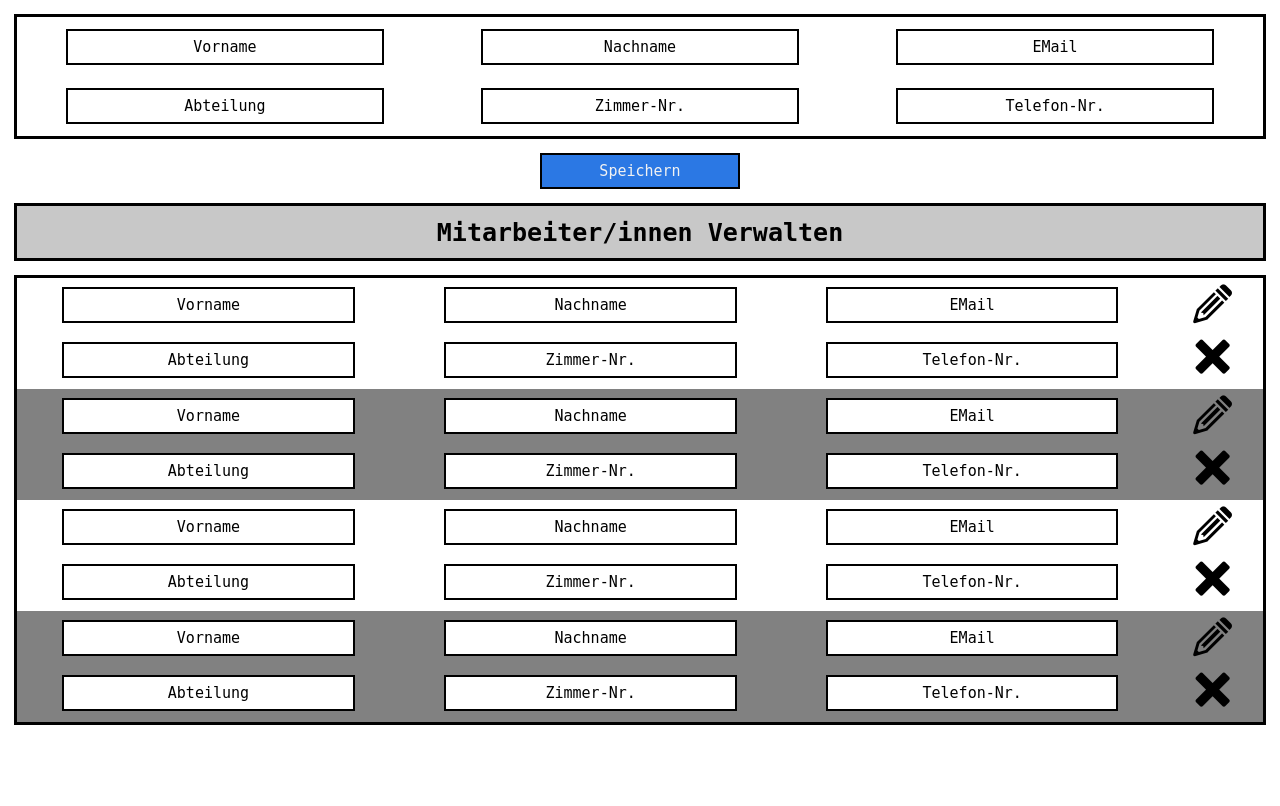
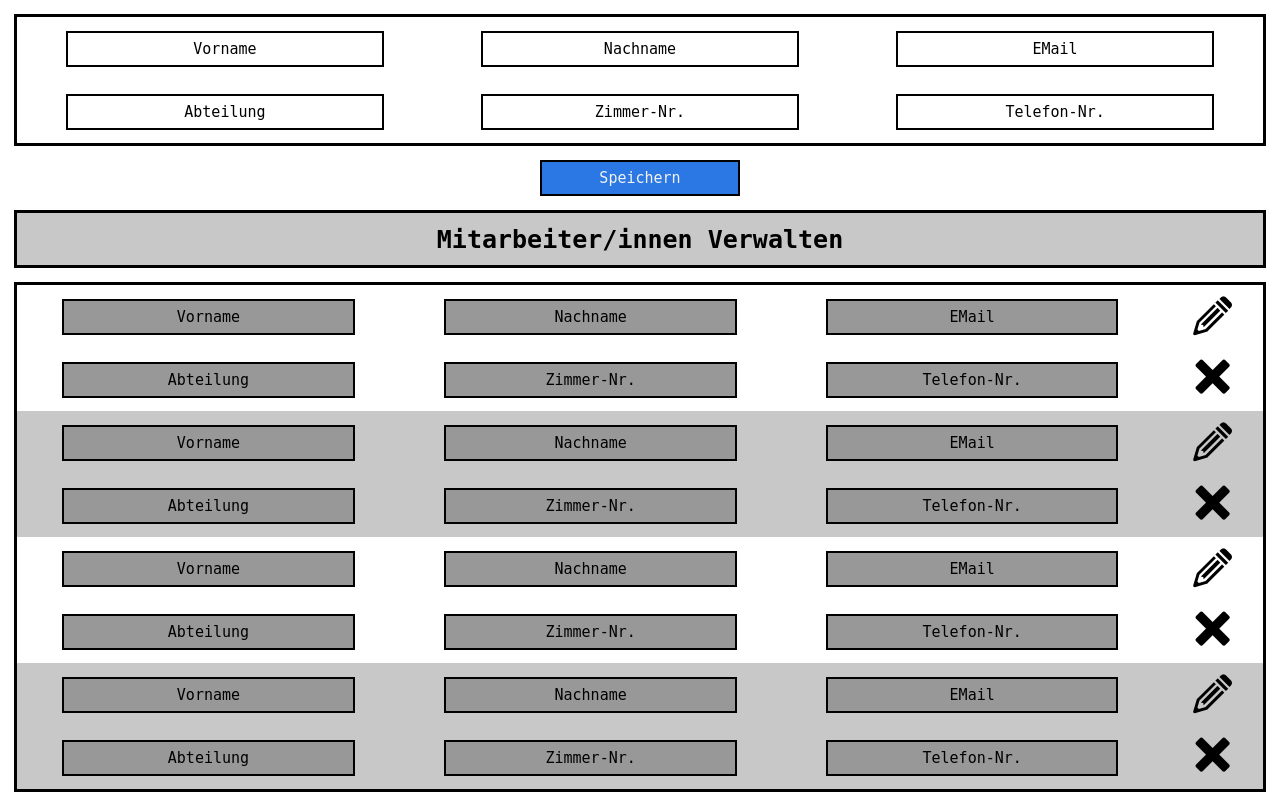
Before and after one commit to manuelll5/visitor4u, a PHP site: page /employee.php in a window 1280 px wide. Shown: the part 142-948 px from the top of the page. Run offline with PHP 8.4, Linux system fonts and the light colour scheme; lists and menus that the app fills with data are empty.

Commit message:
SIcherung

```diff
--- a/css/style.css
+++ b/css/style.css
@@ -10,27 +10,40 @@ body, html{
 	overflow-x: auto;
 }
 /*########################## Allgemein #################################*/
+:root{
+	--colorBlue:			#2b78e4;
+	--colorBlueText:	#f2f2f2;
+	--colorDarkGray:	#989898;
+	--colorLightGray:	#c8c8c8;
+	--m4u_color:			#860008;
+	--m4u_colorText:	#ffffff;
+	--black:		#000000;
+}
 .colorBlue {
-	background-color: #2b78e4;
-	color: #f2f2f2;
+	background-color: var(--colorBlue);
+	color: var(--colorBlueText);
 }
 
 .colorLightGray{
-	background-color: #c8c8c8;
+	background-color: var(--colorLightGray);
 }
 
 .colorDarkGray{
-	background-color: #656565;
+	background-color: var(--colorDarkGray);
 }
 
 .m4u_color {
-	background-color: #860008;
-	color: #ffffff;
+	background-color: var(--m4u_color);
+	color: var(--m4u_colorText);
+}
+
+.nth:nth-child(4n+3), .nth:nth-child(4n+4){
+    background-color: var(--colorLightGray);
 }
 
 .border{
   border-style: solid;
-  border-color: #000000;
+  border-color: var(--black);
 	border-collapse: collapse;
 }
 /*########################## Help #################################*/
@@ -98,7 +111,7 @@ body, html{
 	outline: none;
 	cursor: pointer;
 }
-/*########################## Employee #################################*/
+/*########################## Table #################################*/
 .tableAll{
   width: calc(100% - 28px);
   margin: 14px 14px 14px 14px;
@@ -112,7 +125,11 @@ body, html{
   font-size:25px;
 }
 
-.inputEmployee{
+td{
+	height: 61px;
+}
+
+input{
   width: 75%;
   height: 30px;
 
@@ -122,6 +139,7 @@ body, html{
 
   outline: none;
 }
+/*########################## Employee #################################*/
 
 .employeeAdd{
 	padding-left: 12%;
@@ -131,18 +149,20 @@ body, html{
 	height: 50px;
 }
 
-.nth:nth-child(4n+3), .nth:nth-child(4n+4){
-    background-color:#818181;
-}
-
 @media screen and (max-width: 450px) {
   .mitarbeiterHinzufügen{padding-left: 0;}
 }
+/*########################## Settings #################################*/
+
+.settingsGrungeinstellung{
+	height: 56px;
+}
+
 /*########################## Navbar #################################*/
 /* TODO: Auf employee.php bug! sidebar zu lang! */
 .topnav {
   overflow: hidden;
-  background-color: #2b78e4;
+  background-color: var(--colorBlue);
   font-family: monospace;
   margin: 14px 14px 14px 14px;
   border-style: solid;
@@ -151,7 +171,7 @@ body, html{
 .topnav a {
   float: left;
   display: block;
-  color: #f2f2f2;
+  color: var(--colorBlueText);
   text-align: center;
   padding: 14px 0px;
   text-decoration: none;
@@ -167,7 +187,7 @@ body, html{
 .bar1, .bar2, .bar3 {
   width: 35px;
   height: 5px;
-  background-color: #ddd;
+  background-color: var(--colorLightGray);
   margin: 6px 0;
   transition: 0.4s;
 }
@@ -192,10 +212,10 @@ body, html{
     z-index: 1;
     top: 0;
     left: 0;
-    background-color: #111;
+    background-color: var(--black);
     overflow-x: hidden;
     transition: 0.5s;
-    opacity: 0.8;
+    opacity: 0.9;
     font-family: monospace;
 }
 
@@ -203,7 +223,7 @@ body, html{
   padding: 8px 8px 8px 32px;
   text-decoration: none;
   font-size: 25px;
-  color: #818181;
+  color: var(--colorLightGray);
   display: block;
   transition: 0.3s;
 }
@@ -228,8 +248,8 @@ body, html{
 @media screen and (min-width: 801px) {
   .sidenav{display: none;}
   .topnav a:hover {
-    background-color:#f2f2f2;
-    color: black;
+    background-color:var(--colorBlueText);
+    color: var(--black);
   }
 }
 /*########################## Index #################################*/
@@ -292,7 +312,6 @@ body, html{
   }
   .b_button {
     margin: 130px 0 0 -100px;
-    background
   }
 }
 /*########################## Allgemein #################################*/
--- a/employee.php
+++ b/employee.php
@@ -1,5 +1,5 @@
 <!DOCTYPE html>
-<?php // NOTE: Wenn scrollbar aktive, sidebar zu groß ?>
+<?php // NOTE: Wenn scrollbar aktive, sidebar zu breit und zu kurz ?>
 <?php // NOTE: Table2 Rechte wie z.b reqiured ?>
 <html>
   <head>
@@ -28,17 +28,17 @@
         </tr>
       </table>
       <?php // TODO: style="display:none;" id="row" ?>
-      <?php // TODO: bei allen input felder name anpassen! ?>
+      <?php // TODO: bei allen input felder "name" anpassen! ?>
       <table class="table2 tableAll border">
         <tr>
-          <td><input class="inputEmployee border" type="text" name="firstname" placeholder="Vorname" autocomplete="off" required></td>
-          <td><input class="inputEmployee border" type="text" name="lastname" placeholder="Nachname" autocomplete="off" required></td>
-          <td><input class="inputEmployee border" type="email" name="username" placeholder="EMail" autocomplete="off" required></td>
+          <td><input class="border" type="text" name="firstname" placeholder="Vorname" autocomplete="off" required></td>
+          <td><input class="border" type="text" name="lastname" placeholder="Nachname" autocomplete="off" required></td>
+          <td><input class="border" type="email" name="username" placeholder="EMail" autocomplete="off" required></td>
         </tr>
         <tr>
-          <td><input class="inputEmployee border" type="text" name="firstname" placeholder="Abteilung" autocomplete="off" required></td>
-          <td><input class="inputEmployee border" type="text" name="lastname" placeholder="Zimmer-Nr." autocomplete="off" required></td>
-          <td><input class="inputEmployee border" type="text" name="username" placeholder="Telefon-Nr." autocomplete="off" required></td>
+          <td><input class="border" type="text" name="firstname" placeholder="Abteilung" autocomplete="off" required></td>
+          <td><input class="border" type="text" name="lastname" placeholder="Zimmer-Nr." autocomplete="off" required></td>
+          <td><input class="border" type="text" name="username" placeholder="Telefon-Nr." autocomplete="off" required></td>
         </tr>
       </table>
       <div style="text-align:center;">
@@ -53,54 +53,53 @@
       </table>
       <table class="table2 tableAll border">
         <tr class="nth">
-          <td><input class="inputEmployee border" type="text" name="firstname" placeholder="Vorname" autocomplete="off"></td>
-          <td><input class="inputEmployee border" type="text" name="lastname" placeholder="Nachname" autocomplete="off"></td>
-          <td><input class="inputEmployee border" type="email" name="username" placeholder="EMail" autocomplete="off"></td>
+          <td><input class="border colorDarkGray" type="text" name="firstname" placeholder="Vorname" autocomplete="off" disabled></td>
+          <td><input class="border colorDarkGray" type="text" name="lastname" placeholder="Nachname" autocomplete="off" disabled></td>
+          <td><input class="border colorDarkGray" type="email" name="username" placeholder="EMail" autocomplete="off" disabled></td>
           <td><button class="edit" type="button" value=""></button></td>
         </tr>
         <tr class="nth">
-          <td><input class="inputEmployee border" type="text" name="firstname" placeholder="Abteilung" autocomplete="off"></td>
-          <td><input class="inputEmployee border" type="text" name="lastname" placeholder="Zimmer-Nr." autocomplete="off"></td>
-          <td><input class="inputEmployee border" type="text" name="username" placeholder="Telefon-Nr." autocomplete="off"></td>
+          <td><input class="border colorDarkGray" type="text" name="firstname" placeholder="Abteilung" autocomplete="off" disabled></td>
+          <td><input class="border colorDarkGray" type="text" name="lastname" placeholder="Zimmer-Nr." autocomplete="off" disabled></td>
+          <td><input class="border colorDarkGray" type="text" name="username" placeholder="Telefon-Nr." autocomplete="off" disabled></td>
           <td><button class="delete" type="button" value=""></button></td>
         </tr>
         <tr class="nth">
-          <td><input class="inputEmployee border" type="text" name="firstname" placeholder="Vorname" autocomplete="off"></td>
-          <td><input class="inputEmployee border" type="text" name="lastname" placeholder="Nachname" autocomplete="off"></td>
-          <td><input class="inputEmployee border" type="email" name="username" placeholder="EMail" autocomplete="off"></td>
+          <td><input class="border colorDarkGray" type="text" name="firstname" placeholder="Vorname" autocomplete="off" disabled></td>
+          <td><input class="border colorDarkGray" type="text" name="lastname" placeholder="Nachname" autocomplete="off" disabled></td>
+          <td><input class="border colorDarkGray" type="email" name="username" placeholder="EMail" autocomplete="off" disabled></td>
           <td><button class="edit" type="button" value=""></button></td>
         </tr>
         <tr class="nth">
-          <td><input class="inputEmployee border" type="text" name="firstname" placeholder="Abteilung" autocomplete="off"></td>
-          <td><input class="inputEmployee border" type="text" name="lastname" placeholder="Zimmer-Nr." autocomplete="off"></td>
-          <td><input class="inputEmployee border" type="text" name="username" placeholder="Telefon-Nr." autocomplete="off"></td>
+          <td><input class="border colorDarkGray" type="text" name="firstname" placeholder="Abteilung" autocomplete="off" disabled></td>
+          <td><input class="border colorDarkGray" type="text" name="lastname" placeholder="Zimmer-Nr." autocomplete="off" disabled></td>
+          <td><input class="border colorDarkGray" type="text" name="username" placeholder="Telefon-Nr." autocomplete="off" disabled></td>
           <td><button class="delete" type="button" value=""></button></td>
         </tr>
         <tr class="nth">
-          <td><input class="inputEmployee border" type="text" name="firstname" placeholder="Vorname" autocomplete="off"></td>
-          <td><input class="inputEmployee border" type="text" name="lastname" placeholder="Nachname" autocomplete="off"></td>
-          <td><input class="inputEmployee border" type="email" name="username" placeholder="EMail" autocomplete="off"></td>
+          <td><input class="border colorDarkGray" type="text" name="firstname" placeholder="Vorname" autocomplete="off" disabled></td>
+          <td><input class="border colorDarkGray" type="text" name="lastname" placeholder="Nachname" autocomplete="off" disabled></td>
+          <td><input class="border colorDarkGray" type="email" name="username" placeholder="EMail" autocomplete="off" disabled></td>
           <td><button class="edit" type="button" value=""></button></td>
         </tr>
         <tr class="nth">
-          <td><input class="inputEmployee border" type="text" name="firstname" placeholder="Abteilung" autocomplete="off"></td>
-          <td><input class="inputEmployee border" type="text" name="lastname" placeholder="Zimmer-Nr." autocomplete="off"></td>
-          <td><input class="inputEmployee border" type="text" name="username" placeholder="Telefon-Nr." autocomplete="off"></td>
+          <td><input class="border colorDarkGray" type="text" name="firstname" placeholder="Abteilung" autocomplete="off" disabled></td>
+          <td><input class="border colorDarkGray" type="text" name="lastname" placeholder="Zimmer-Nr." autocomplete="off" disabled></td>
+          <td><input class="border colorDarkGray" type="text" name="username" placeholder="Telefon-Nr." autocomplete="off" disabled></td>
           <td><button class="delete" type="button" value=""></button></td>
         </tr>
         <tr class="nth">
-          <td><input class="inputEmployee border" type="text" name="firstname" placeholder="Vorname" autocomplete="off"></td>
-          <td><input class="inputEmployee border" type="text" name="lastname" placeholder="Nachname" autocomplete="off"></td>
-          <td><input class="inputEmployee border" type="email" name="username" placeholder="EMail" autocomplete="off"></td>
+          <td><input class="border colorDarkGray" type="text" name="firstname" placeholder="Vorname" autocomplete="off" disabled></td>
+          <td><input class="border colorDarkGray" type="text" name="lastname" placeholder="Nachname" autocomplete="off" disabled></td>
+          <td><input class="border colorDarkGray" type="email" name="username" placeholder="EMail" autocomplete="off" disabled></td>
           <td><button class="edit" type="button" value=""></button></td>
         </tr>
         <tr class="nth">
-          <td><input class="inputEmployee border" type="text" name="firstname" placeholder="Abteilung" autocomplete="off"></td>
-          <td><input class="inputEmployee border" type="text" name="lastname" placeholder="Zimmer-Nr." autocomplete="off"></td>
-          <td><input class="inputEmployee border" type="text" name="username" placeholder="Telefon-Nr." autocomplete="off"></td>
+          <td><input class="border colorDarkGray" type="text" name="firstname" placeholder="Abteilung" autocomplete="off" disabled></td>
+          <td><input class="border colorDarkGray" type="text" name="lastname" placeholder="Zimmer-Nr." autocomplete="off" disabled></td>
+          <td><input class="border colorDarkGray" type="text" name="username" placeholder="Telefon-Nr." autocomplete="off" disabled></td>
           <td><button class="delete" type="button" value=""></button></td>
         </tr>
-
       </table>
     </form>
   </body>
```
Also changed, not shown: settings.php (+56 -1 lines).
